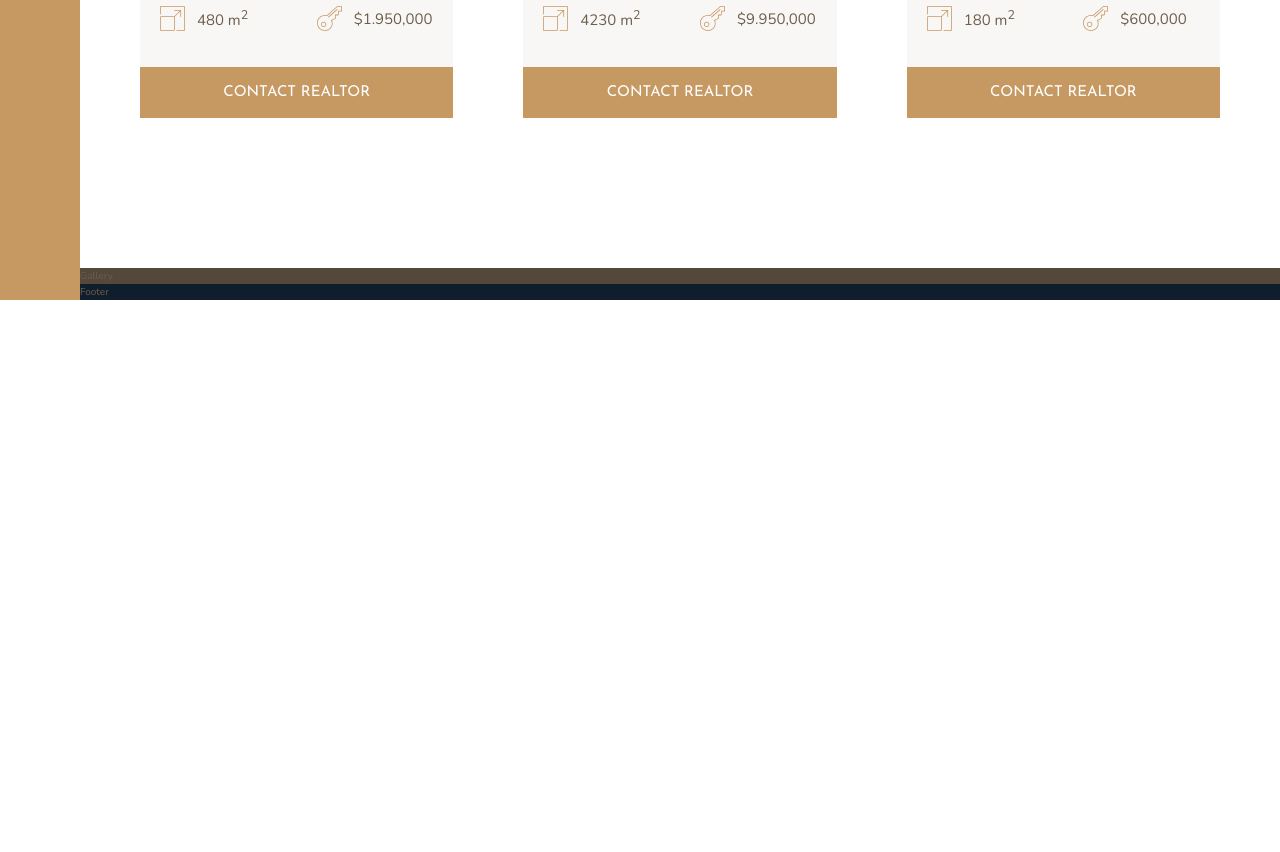
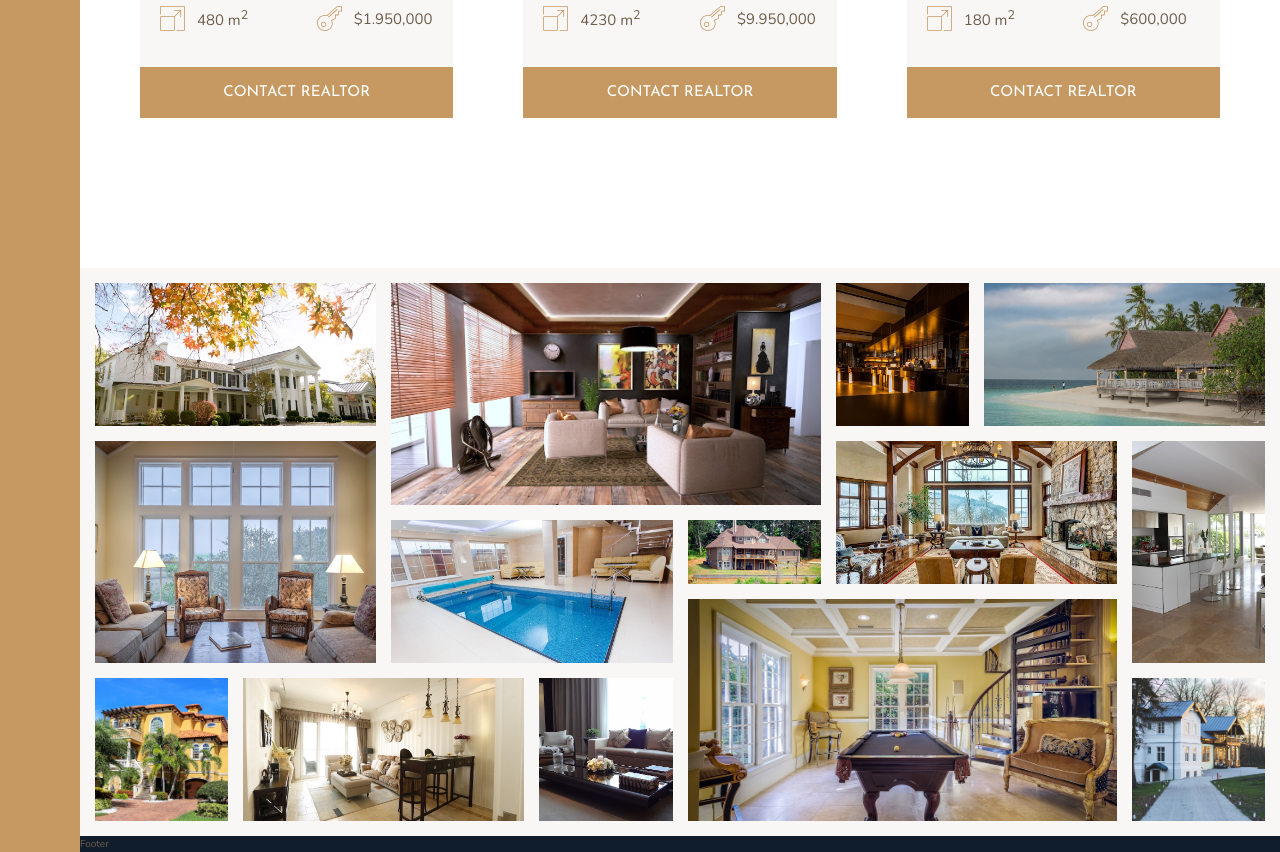
Before and after one commit to arvinbuid/nexter-landing, a website: page index.html in a window 1280 px wide. Shown: the part 2796-3648 px from the top of the page. Before the commit the page ends 3096 px from the top, so only its background shows below. Drawn offline with nearby package versions, Linux system fonts and the light colour scheme.

Commit message:
Add markup and styles to gallery section.

```diff
--- a/index.html
+++ b/index.html
@@ -25,6 +25,7 @@
 
     <div class="realtors">Top 3 realtors</div>
 
+    <!-- Features -->
     <section class="features">
       <div class="feature">
         <svg class="feature__icon">
@@ -91,11 +92,13 @@
       </div>
     </section>
 
+    <!-- Story Pictures -->
     <div class="story__pictures">
       <img src="img/story-1.jpeg" alt="Couple with new house" class="story__img--1" />
       <img src="img/story-2.jpeg" alt="New house" class="story__img--2" />
     </div>
 
+    <!-- Story Content -->
     <div class="story__content">
       <h3 class="heading-3 mb-sm">Happy Customers</h3>
       <h2 class="heading-2 heading-2--dark mb-md">&ldquo;The best decision of our lives&rdquo;</h2>
@@ -106,7 +109,7 @@
       <button class="btn">Find your own home</button>
     </div>
 
-    <!-- Home -->
+    <!-- Homes -->
     <section class="homes">
       <div class="home">
         <img src="img/house-1.jpeg" alt="House 1" class="home__img" />
@@ -319,7 +322,50 @@
       </div>
     </section>
 
-    <section class="gallery">Gallery</section>
+    <section class="gallery">
+      <figure class="gallery__item gallery__item--1">
+        <img src="img/gal-1.jpeg" alt="Gallery image 1" class="gallery__img" />
+      </figure>
+      <figure class="gallery__item gallery__item--2">
+        <img src="img/gal-2.jpeg" alt="Gallery image 2" class="gallery__img" />
+      </figure>
+      <figure class="gallery__item gallery__item--3">
+        <img src="img/gal-3.jpeg" alt="Gallery image 3" class="gallery__img" />
+      </figure>
+      <figure class="gallery__item gallery__item--4">
+        <img src="img/gal-4.jpeg" alt="Gallery image 4" class="gallery__img" />
+      </figure>
+      <figure class="gallery__item gallery__item--5">
+        <img src="img/gal-5.jpeg" alt="Gallery image 5" class="gallery__img" />
+      </figure>
+      <figure class="gallery__item gallery__item--6">
+        <img src="img/gal-6.jpeg" alt="Gallery image 6" class="gallery__img" />
+      </figure>
+      <figure class="gallery__item gallery__item--7">
+        <img src="img/gal-7.jpeg" alt="Gallery image 7" class="gallery__img" />
+      </figure>
+      <figure class="gallery__item gallery__item--8">
+        <img src="img/gal-8.jpeg" alt="Gallery image 8" class="gallery__img" />
+      </figure>
+      <figure class="gallery__item gallery__item--9">
+        <img src="img/gal-9.jpeg" alt="Gallery image 9" class="gallery__img" />
+      </figure>
+      <figure class="gallery__item gallery__item--10">
+        <img src="img/gal-10.jpeg" alt="Gallery image 10" class="gallery__img" />
+      </figure>
+      <figure class="gallery__item gallery__item--11">
+        <img src="img/gal-11.jpeg" alt="Gallery image 11" class="gallery__img" />
+      </figure>
+      <figure class="gallery__item gallery__item--12">
+        <img src="img/gal-12.jpeg" alt="Gallery image 12" class="gallery__img" />
+      </figure>
+      <figure class="gallery__item gallery__item--13">
+        <img src="img/gal-13.jpeg" alt="Gallery image 13" class="gallery__img" />
+      </figure>
+      <figure class="gallery__item gallery__item--14">
+        <img src="img/gal-14.jpeg" alt="Gallery image 14" class="gallery__img" />
+      </figure>
+    </section>
 
     <footer class="footer">Footer</footer>
   </body>
--- a/package.json
+++ b/package.json
@@ -5,7 +5,7 @@
   "main": "index.js",
   "scripts": {
     "watch:sass": "sass sass/main.scss css/style.css -w",
-    "devserver": "live-server --browser=firefox",
+    "devserver": "live-server --browser=chrome",
     "start": "npm-run-all --parallel devserver watch:sass",
     "compile:sass": "sass-sass sass/main.scss css/style.comp.css",
     "prefix:css": "postcss --use autoprefixer -b 'last 10 versions' css/style.comp.css -o css/style.prefix.css",
--- a/sass/_gallery.scss
+++ b/sass/_gallery.scss
@@ -1,6 +1,88 @@
 @use "base";
 
 .gallery {
-  background-color: base.$color-grey-dark-1;
+  background-color: base.$color-grey-light-1;
   grid-column: full-start / full-end;
+
+  display: grid;
+  grid-template-columns: repeat(8, 1fr);
+  grid-template-rows: repeat(7, 5vw);
+  gap: 1.5rem;
+  padding: 1.5rem;
+
+  &__img {
+    width: 100%;
+    height: 100%;
+    object-fit: cover;
+  }
+
+  &__item--1 {
+    grid-row: 1 / 3;
+    grid-column: 1 / 3;
+  }
+
+  &__item--2 {
+    grid-row: 1 / 4;
+    grid-column: 3 / 6;
+  }
+
+  &__item--3 {
+    grid-row: 1 / 3;
+    grid-column: 6 / 7;
+  }
+
+  &__item--4 {
+    grid-row: 1 / 3;
+    grid-column: 7 / 9;
+  }
+
+  &__item--5 {
+    grid-row: 3 / 6;
+    grid-column: 1 / 3;
+  }
+
+  &__item--6 {
+    grid-row: 4 / 6;
+    grid-column: 3 / 5;
+  }
+
+  &__item--7 {
+    grid-row: 4 / 5;
+    grid-column: 5 / 6;
+  }
+
+  &__item--8 {
+    grid-row: 3 / 5;
+    grid-column: 6 / 8;
+  }
+
+  &__item--9 {
+    grid-row: 3 / 6;
+    grid-column: 8 / 9;
+  }
+
+  &__item--10 {
+    grid-row: 6 / 8;
+    grid-column: 1 / 2;
+  }
+
+  &__item--11 {
+    grid-row: 6 / 8;
+    grid-column: 2 / 4;
+  }
+
+  &__item--12 {
+    grid-row: 6 / 8;
+    grid-column: 4 / 5;
+  }
+
+  &__item--13 {
+    grid-row: 5 / 8;
+    grid-column: 5 / 8;
+  }
+
+  &__item--14 {
+    grid-row: 6 / 8;
+    grid-column: 8 / 9;
+  }
 }
```
Also changed, not shown: css/style.css, 1 other file.
